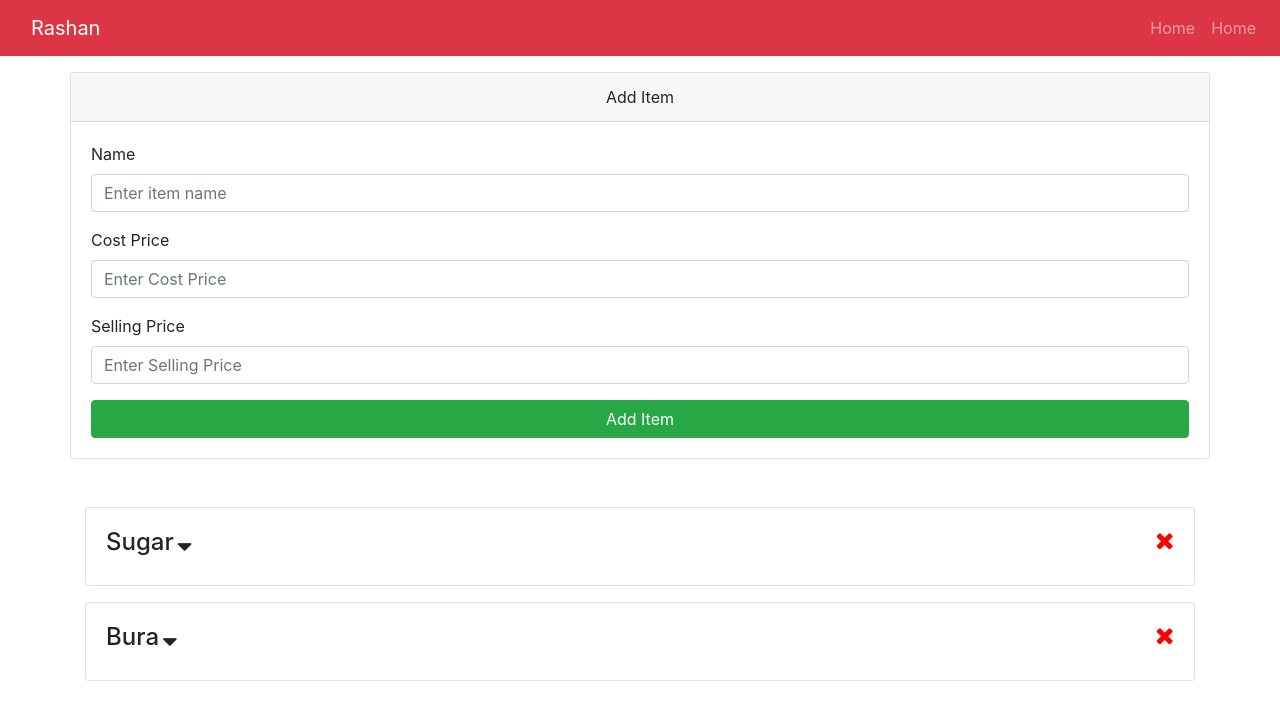
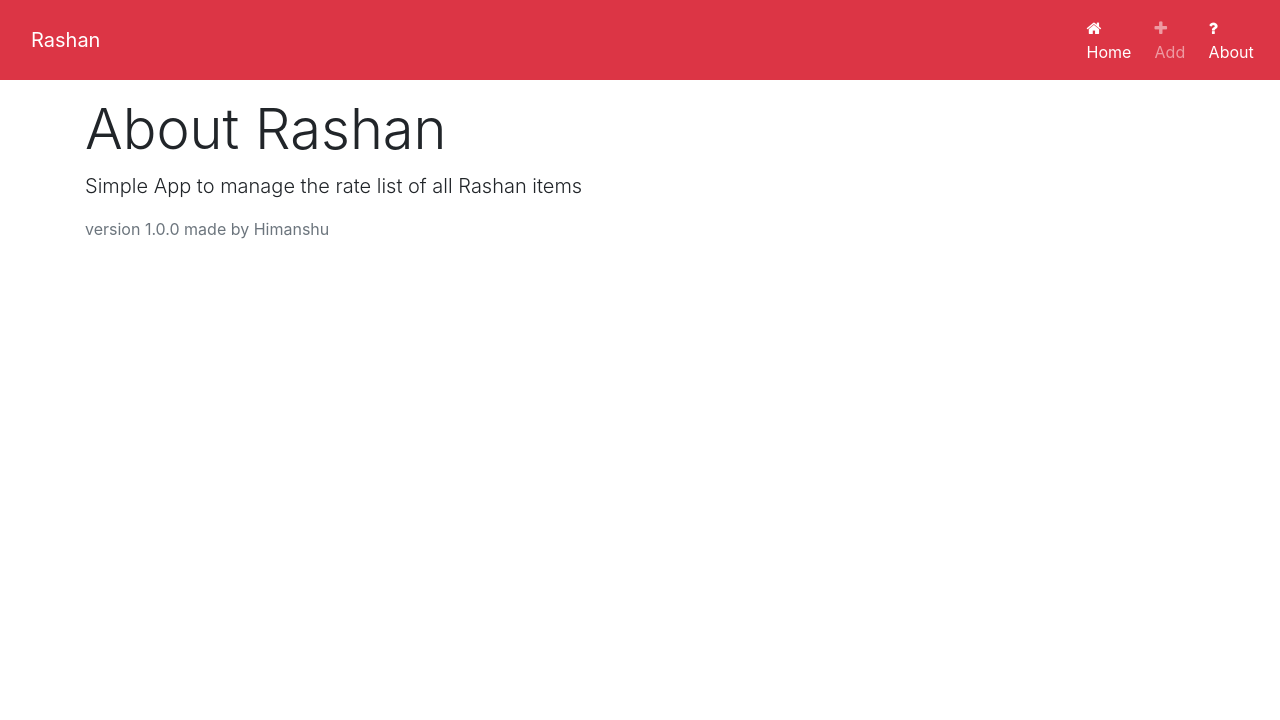
Before and after one commit to HimanshuDotcom/rashan, a React (Create React App) app: page /about in a window 1280 px wide. Shown: the top 720 px of the page. Built offline with nearby package versions, Linux system fonts and the light colour scheme.

Commit message:
Router added

```diff
--- a/package.json
+++ b/package.json
@@ -9,6 +9,7 @@
     "bootstrap": "^4.1.2",
     "react": "^17.0.2",
     "react-dom": "^17.0.2",
+    "react-router-dom": "^5.3.0",
     "react-scripts": "4.0.3",
     "uninstall": "0.0.0",
     "web-vitals": "^1.1.2"
--- a/src/App.js
+++ b/src/App.js
@@ -1,21 +1,30 @@
 import Header from './components/Header';
 import Items from './components/Items';
 import AddItem from './components/AddItem';
+import About from './components/About';
+import NotFound from './components/NorFound';
 import { Provider } from './context';
+import { BrowserRouter as Router, Switch, Route, Redirect } from 'react-router-dom';
 
 import 'bootstrap/dist/css/bootstrap.min.css';
 
 function App() {
   return (
-    <Provider>
-      <div className="App">
-        <Header />
-        <AddItem />
-        <div className="container">
-          <Items />
+    <Router>
+      <Provider>
+        <div className="App">
+         <Header />
+         <div className = "container">
+            <Switch>
+              <Route exact path = "/" component = {Items} />
+              <Route exact path = '/additem' component = {AddItem} />
+              <Route exact path = '/about' component = {About} />
+              <Route component = {NotFound} />
+            </Switch>
+          </div>
         </div>
-      </div>
-    </Provider>
+      </Provider>
+    </Router>
   );
 }
 
--- /dev/null
+++ b/src/components/About.js
@@ -0,0 +1,15 @@
+import React from 'react'
+
+export default function About() {
+    return (
+        <div>
+            <h1 className = "display-4">About Rashan</h1>
+            <p className="lead">
+                Simple App to manage the rate list of all Rashan items
+            </p>
+            <p className="text-secondary">
+                version 1.0.0 made by Himanshu
+            </p>
+        </div>
+    )
+}
--- a/src/components/AddItem.js
+++ b/src/components/AddItem.js
@@ -35,6 +35,12 @@ class AddItem extends Component {
             type: 'ADD_ITEM',
             payload: this.state
         })
+        this.setState({
+            name: '',
+            cp: '',
+            sp: ''
+        })
+        this.props.history.push('/')
     }
     handleInput = (e) => {
         const name = e.target.name;
--- a/src/components/Header.js
+++ b/src/components/Header.js
@@ -1,5 +1,6 @@
 import React from 'react'
 import PropTypes from 'prop-types';
+import { NavLink, Link } from 'react-router-dom';
 
 const Header = props => {
     return (
@@ -11,11 +12,21 @@ const Header = props => {
                 <div>
                     <ul className="navbar-nav mr-auto">
                         <li className="nav-item">
-                            <a href="/" className="nav-link">Home</a>
+                            <NavLink to = '/' className = "nav-link">
+                                <i className = "fa fa-home"></i> Home
+                            </NavLink>
                         </li>
                         <li className="nav-item">
-                            <a href="/" className="nav-link">Home</a>
+                            <NavLink to = '/additem' className = "nav-link">
+                                <i className = "fa fa-plus"></i> Add
+                            </NavLink>
                         </li>
+                        <li className="nav-item">
+                            <NavLink to = '/about' className = "nav-link">
+                                <i className = "fa fa-question"></i> About
+                            </NavLink>
+                        </li>
+
                     </ul>
                 </div>
             </nav>
--- a/src/components/Items.js
+++ b/src/components/Items.js
@@ -11,6 +11,10 @@ class Items extends Component {
                     const { items } = value;
                     return (
                         <>
+                            <h1
+                                className = "text-center mb-4 display-3">
+                                <span className = "text-danger ">Items</span> List
+                            </h1>
                             {items.map(item => (
                                 <Item key={item.id}
                                     item = {item}
--- /dev/null
+++ b/src/components/NorFound.js
@@ -0,0 +1,10 @@
+import React from 'react'
+
+export default function NotFound() {
+    return (
+        <div>
+            <h1 className="display-4">404 Page Not Found</h1>
+            <p className="lead">Sorry, page does not exists</p>
+        </div>
+    )
+}
```
Also changed, not shown: 1 other file (tests, documents, lock files or other folders).
